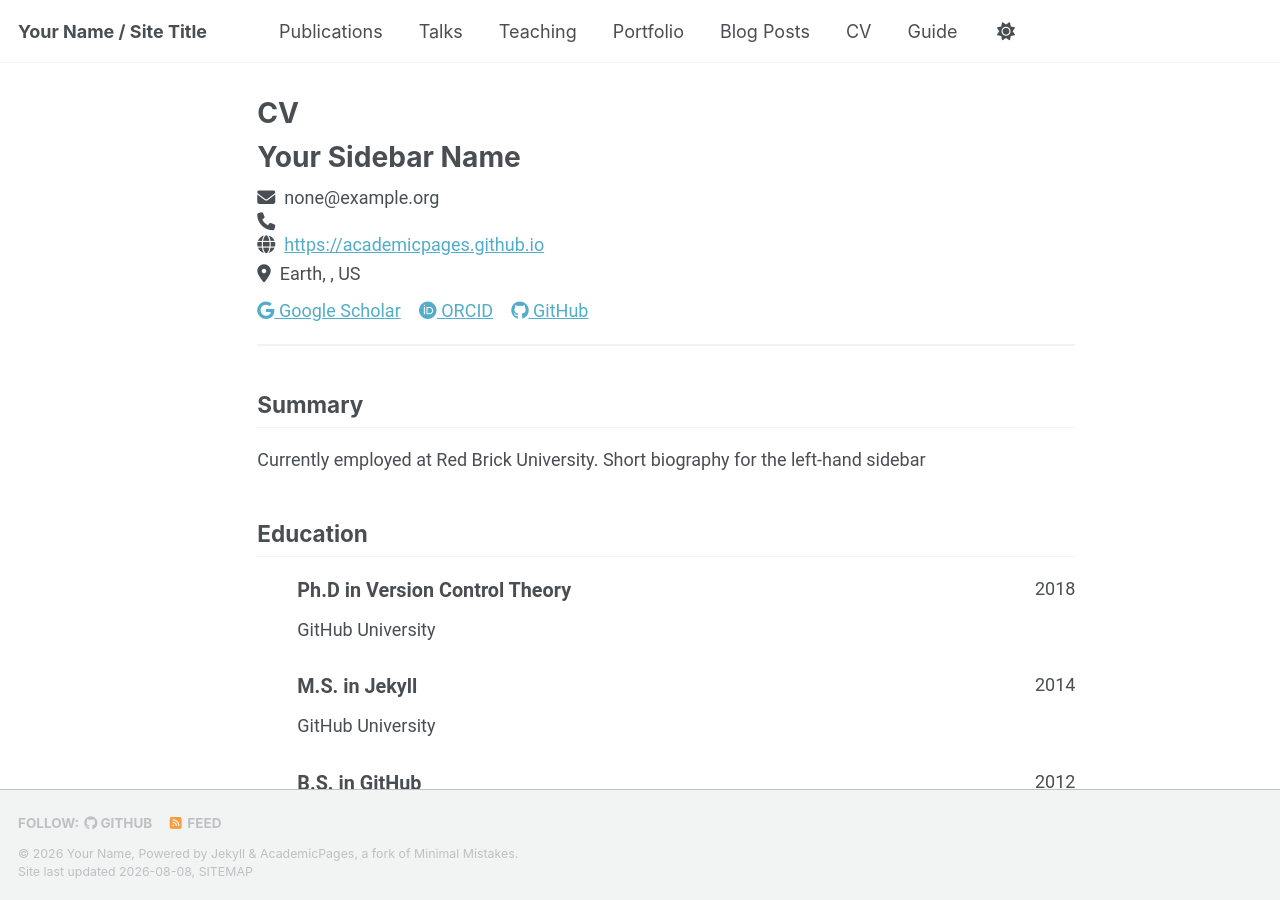
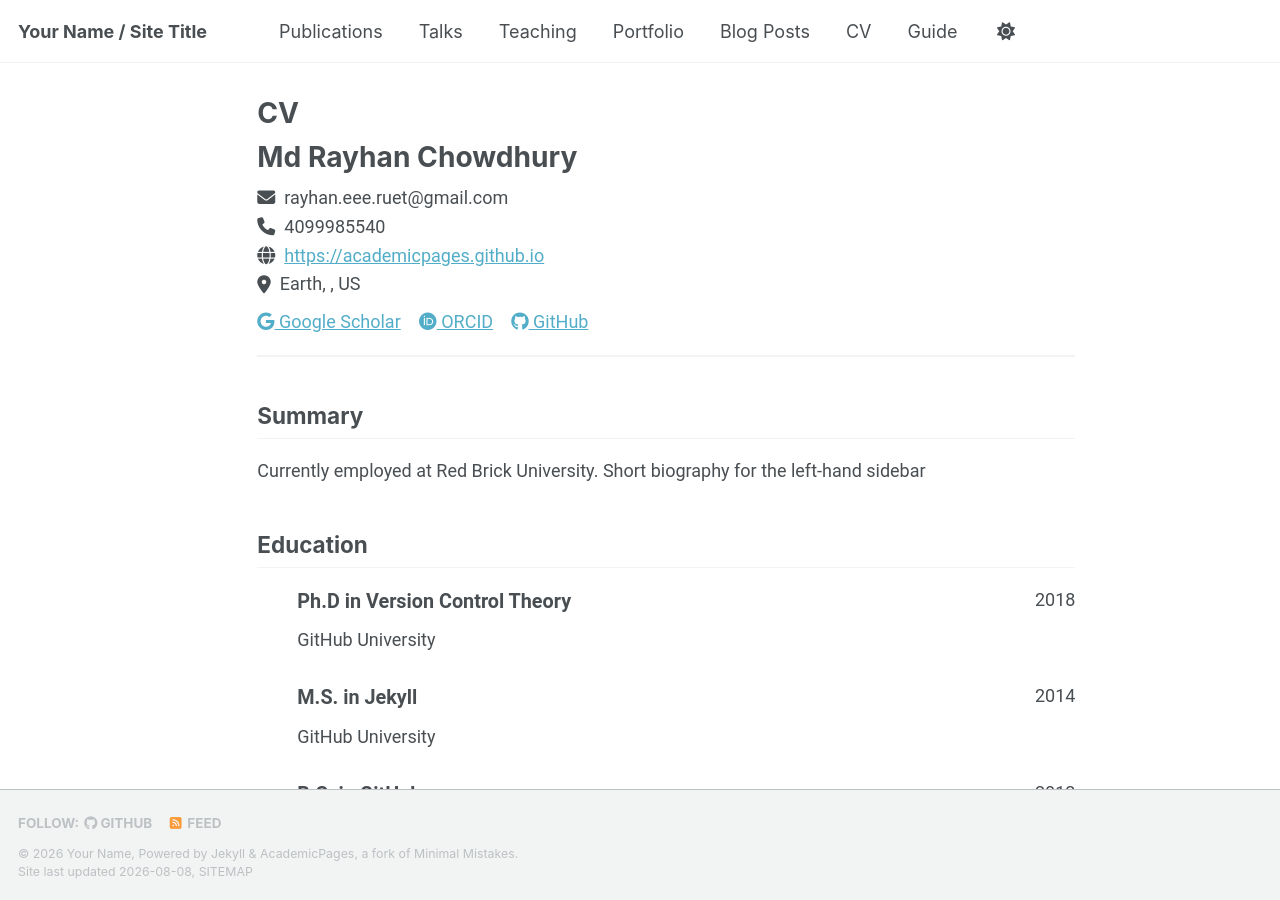
Before and after one commit to rayhan-ruet/rayhan.chowdhury.github.io, a Jekyll site: the page built from _pages/cv-json.md, in a window 1280 px wide and 900 px high. Built offline with Jekyll 4.4.1, drawn with Linux system fonts in a browser that asks for light colours; a style sheet for code colours, icons or effects is not loaded.

Commit message:
Update cv.json

```diff
--- a/_data/cv.json
+++ b/_data/cv.json
@@ -1,8 +1,8 @@
 {
   "basics": {
-    "name": "Your Sidebar Name",
-    "email": "none@example.org",
-    "phone": "",
+    "name": "Md Rayhan Chowdhury",
+    "email": "rayhan.eee.ruet@gmail.com",
+    "phone": "4099985540",
     "website": "https://academicpages.github.io",
     "summary": "Currently employed at Red Brick University. Short biography for the left-hand sidebar",
     "location": {
```
